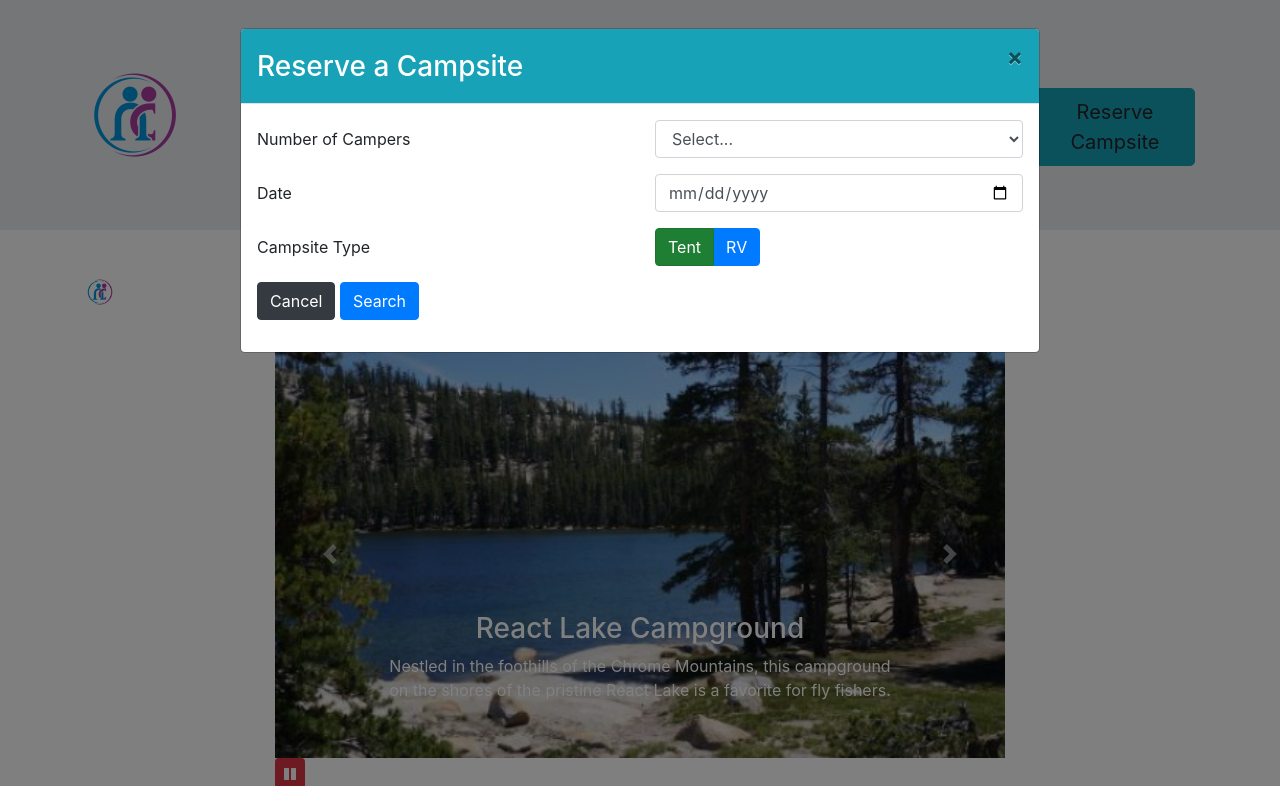
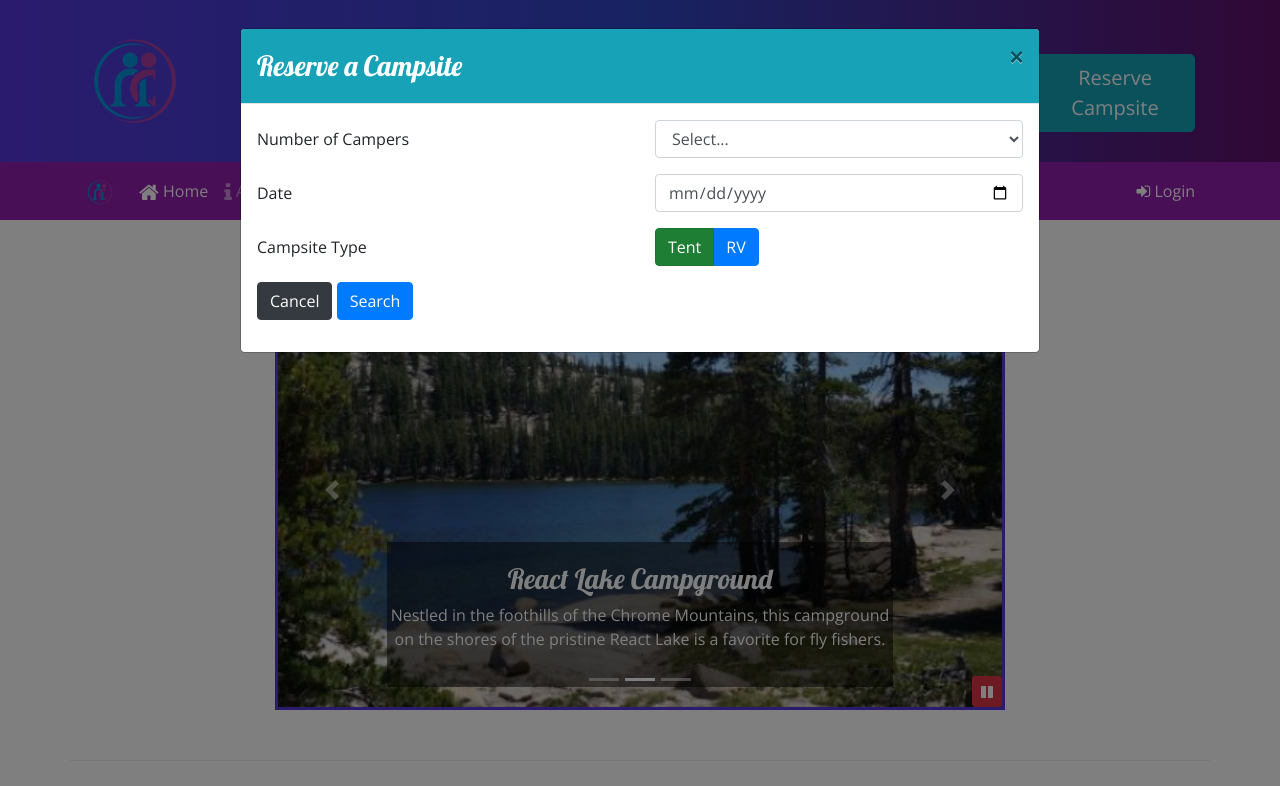
Before and after one commit to daveyloder/NucampSite, a website: page index.html in a window 1280 px wide. Both pictures are taken after a click on the link "Reserve Campsite". Shown: the top 786 px of the page. Drawn offline with nearby package versions, Linux system fonts and the light colour scheme.

Commit message:
New push

```diff
--- a/css/styles.css.css
+++ /dev/null
@@ -1,51 +0,0 @@
-body {
-    font-family: "Open Sans", sans-serif;
-}
-
-h1, h2, h3 {
-    font-family: "Lobster", cursive;
-}
-
-h2 {
-    color: #3046C5;
-}
-
-header h2 {
-    color: #CEC8FF;
-}
-
-footer {
-    background-image: linear-gradient(#CEC8FF, white);
-    padding: 20px 0;
-}
-
-.jumbotron {
-    margin: 0;
-    padding: 30px;
-    background-image: linear-gradient(to right, #5637DD, #3046C5, #60106B);
-    color: white;
-}
-
-.row-content {
-    padding: 50px 0;
-    border-bottom: 1px ridge;
-    min-height: 200px;
-}
-.navbar {
-    background-color: #901cad;
-}
-.site-footer {
-    background-image: linear-gradient(#b7a8f8, white);
-    padding: 20px 0px;
-}
-.carousel-caption {
-    background-color: rgba(0,0,0,0.5);
-}
-.carousel {
-    border: solid #5637DD;
-}
-#carouselButton {
-    position: absolute;
-    right: 0;
-    bottom: 0;
-}
--- a/css/styles.scss
+++ b/css/styles.scss
@@ -4,8 +4,71 @@ $color-pale: #CEC8FF;
 $color-mid: #901CAD;
 $color-dark: #60106b;
 $color-transparent-black: rgba(0, 0, 0, 0.5);
+$color-teal: #17A2B8;
+$body-font: "Open Sans", sans-serif;
+$header-font: "Lobster", cursive;
+
+body {
+    font-family:  $body-font;
+}
+h1, h2, h3 {
+    font-family: $header-font;
+}
+h2 {
+    color: $color-primary;
+}
+
 header {
     h2 {
-        color: $color-mid;
+        color: $color-pale
     }
 }
+
+.site-footer {
+    background-image: linear-gradient($color-pale, white);
+    padding: 20px 0;
+}
+
+.jumbotron {
+    margin: 0;
+    padding: 30px;
+    background-image: linear-gradient(to right, $color-secondary, $color-primary, $color-dark);
+    color: white;
+}
+
+.row-content {
+    padding:  50px 0;
+    border-bottom: 1px ridge;
+    min-height: 200px;
+}
+.navbar-dark {
+    background-color: $color-mid;
+}
+
+.carousel {
+    border: solid $color-secondary;
+}
+
+.carousel-caption {
+    background-color: $color-transparent-black;
+}
+
+#carouselButton {
+    position: absolute;
+    right: 0;
+    bottom: 0;
+
+}
+
+#reserveModal {
+    .modal-header {
+        background-color: $color-teal;
+        color: white;
+}
+}
+#loginModal {
+    .modal-header {
+        background-color: $color-mid;
+        color: white;
+}
+}
--- a/index.html
+++ b/index.html
@@ -32,7 +32,7 @@
                     <h2>a better way to camp</h2>
                 </div>
                 <div class="col-md-4 col-xl-2 mt-4">
-                    <a class="btn btn-info btn-lg" data-toggle="modal" data-target="#reserveModal">Reserve Campsite</a>
+                    <a class="btn btn-info btn-lg" id="reserveButton">Reserve Campsite</a>
                 </div>
             </div>
         </div>
@@ -94,7 +94,7 @@
     <nav class="navbar navbar-expand-sm navbar-dark sticky-top">
         <div class="container">
             <a class="navbar-brand" href="index.html"><img src="img/logo.png" height="30" width="30" /></a>
-            <div class="collapse navbar-collapse" id="nucampNavbar"></div>
+            <div class="collapse navbar-collapse" id="nucampNavbar">
             <ul class="navbar-nav">
                 <li class="nav-item active"><a class="nav-link" href="#"> <i class="fa fa-home fa-lg"> </i> Home</a></li>
                 <li class="nav-item"><a class="nav-link" href="aboutus.html"> <i class="fa fa-info fa-lg"> </i> About</a></li>
@@ -102,10 +102,11 @@
                 <li class="nav-item"><a class="nav-link" href="contactus.html"> <i class="fa fa-address-card fa-lg"></i> Contact</a></li>
             </ul>
             <span class="navbar-text ml-auto">
-                <a data-toggle="modal" data-target="#loginModal">
+                <a id="loginButton">
                     <i class="fa fa-sign-in"></i> Login</a>
             </span>
             </div>
+        </div>
         </div>
         <button class="navbar-toggler" type="button" data-toggle="collapse" data-target="#nucampNavbar">
             <span class="navbar-toggler-icon"></span>
--- a/js/scripts.js
+++ b/js/scripts.js
@@ -1,4 +1,5 @@
 $(function() {
+    // Carousel Script
     $(".carousel").carousel( { interval: 2000 } );
     $("#carouselButton").click(function(){
         if ($("#carouselButton").children("i").hasClass("fa-pause")) {
@@ -11,4 +12,10 @@ $(function() {
             $("#carouselButton").children("i").addClass("fa-pause");
         }
     });
+    $("#reserveButton").click(function(){
+        $("#reserveModal").modal("toggle");
+    });
+    $("#loginButton").click(function(){
+        $("#loginModal").modal("toggle");
+    });
 });
--- a/package.json
+++ b/package.json
@@ -20,10 +20,10 @@
   "license": "ISC",
   "devDependencies": {
     "copyfiles": "^2.0.0",
-    "imagemin-cli": "^3.0.0",
+    "imagemin-cli": "^5.1.0",
     "lite-server": "^2.3.0",
     "node-sass": "^4.13.1",
-    "onchange": "^3.3.0",
+    "onchange": "^6.1.0",
     "parallelshell": "^3.0.1",
     "rimraf": "^2.6.2",
     "usemin-cli": "^0.6.0"
```
Also changed, not shown: css/styles.css, 3 other files.
